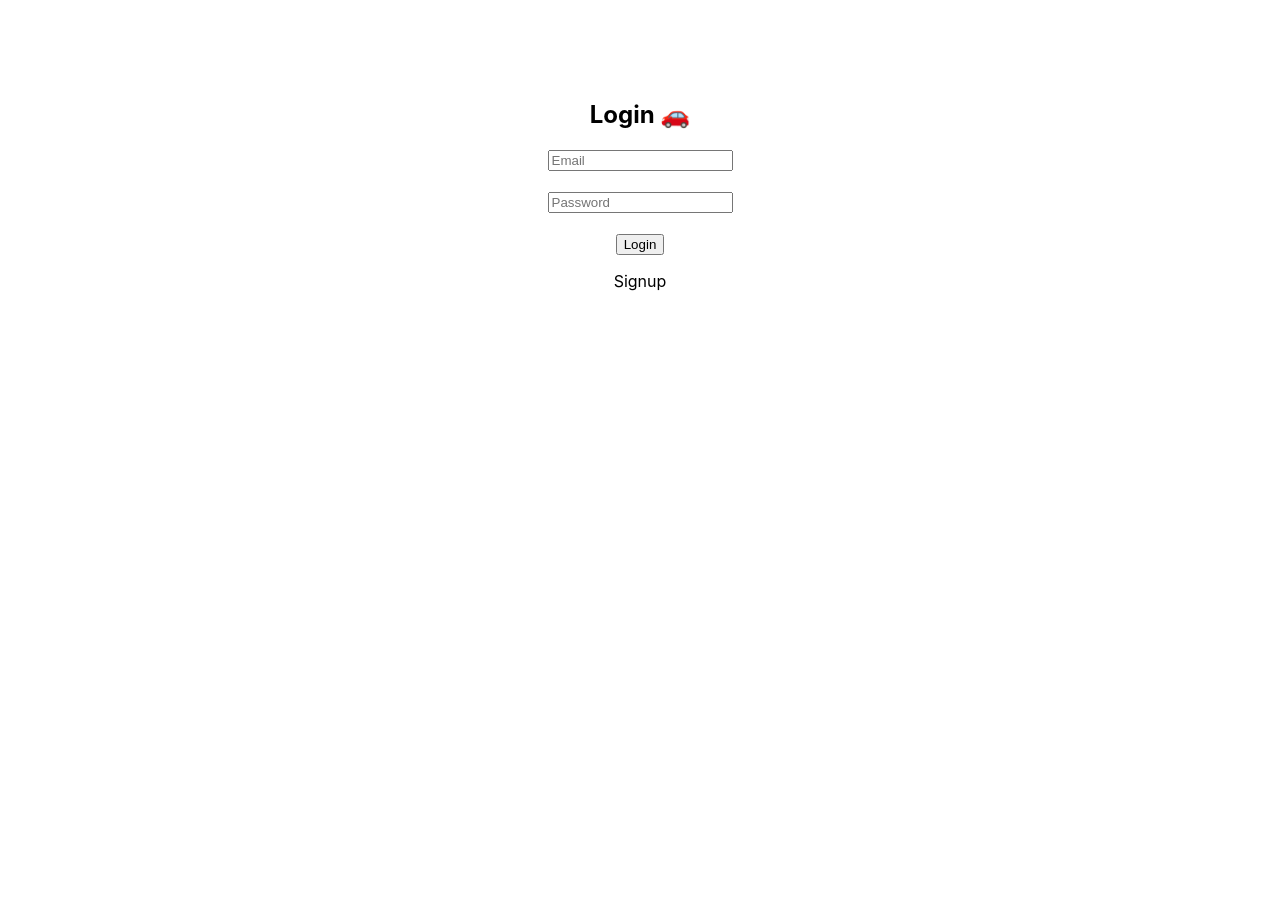
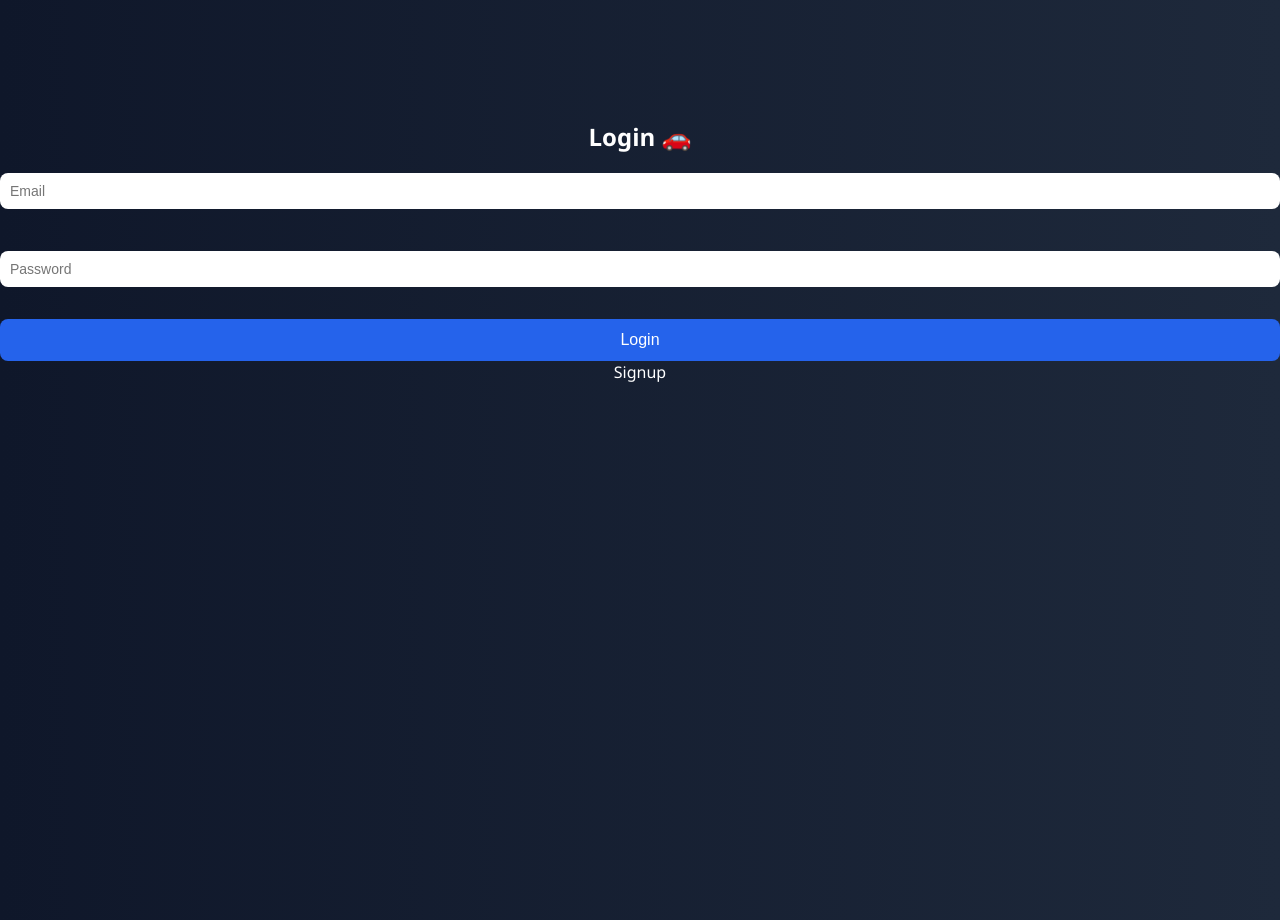
Before and after one commit to kesav-299/car-booking-backend, a React (Create React App) app in the folder client/: page / in a window 1280 px wide. Before the commit the page ends 800 px from the top, so only its background shows below. Built offline with nearby package versions, Linux system fonts and the light colour scheme.

Commit message:
premium UI + backend upgrade

```diff
--- a/client/src/App.js
+++ b/client/src/App.js
@@ -18,7 +18,17 @@ function App() {
 
   const cities = ["Visakhapatnam","Vijayawada","Srikakulam","Araku","Tirupati","Hyderabad"];
 
-  const cars = ["Dzire","Swift","Nexon","Creta","XUV 700","Harrier","Safari","X3","Innova","Baleno"];
+  // 🚗 CAR DATA WITH IMAGES
+  const cars = [
+    { name: "Dzire", img: "https://imgd.aeplcdn.com/600x337/n/cw/ec/159099/dzire.jpeg" },
+    { name: "Swift", img: "https://imgd.aeplcdn.com/600x337/n/cw/ec/54399/swift.jpeg" },
+    { name: "Nexon", img: "https://imgd.aeplcdn.com/600x337/n/cw/ec/141867/nexon.jpeg" },
+    { name: "Creta", img: "https://imgd.aeplcdn.com/600x337/n/cw/ec/106815/creta.jpeg" },
+    { name: "XUV 700", img: "https://imgd.aeplcdn.com/600x337/n/cw/ec/42355/xuv700.jpeg" },
+    { name: "Harrier", img: "https://imgd.aeplcdn.com/600x337/n/cw/ec/139139/harrier.jpeg" },
+    { name: "Safari", img: "https://imgd.aeplcdn.com/600x337/n/cw/ec/139145/safari.jpeg" },
+    { name: "X3", img: "https://imgd.aeplcdn.com/600x337/n/cw/ec/157953/x3.jpeg" }
+  ];
 
   const distances = {
     "Visakhapatnam-Vijayawada": 350,
@@ -28,13 +38,11 @@ function App() {
     "Visakhapatnam-Hyderabad": 620
   };
 
-  // FORMAT DATE
   const formatDate = (date) => {
     if (!date) return "-";
     return new Date(date).toISOString().split("T")[0];
   };
 
-  // GET FARE
   const getFare = (selectedCar) => {
     const key = `${from}-${to}`;
     const reverseKey = `${to}-${from}`;
@@ -43,22 +51,17 @@ function App() {
     if (!distance) return 0;
 
     const priceMap = {
-      "Dzire": 10, "Swift": 10, "Baleno": 11,
-      "Nexon": 12, "Creta": 13, "XUV 700": 15,
-      "Harrier": 16, "Safari": 17, "X3": 20, "Innova": 14
+      "Dzire": 10, "Swift": 10, "Nexon": 12,
+      "Creta": 13, "XUV 700": 15, "Harrier": 16,
+      "Safari": 17, "X3": 20
     };
 
-    return distance * priceMap[selectedCar];
+    return distance * (priceMap[selectedCar] || 10);
   };
 
-  // FETCH BOOKINGS
   const fetchBookings = async () => {
     const user_id = localStorage.getItem("user_id");
-
-    const res = await fetch(
-      `https://car-booking-backend-dhaw.onrender.com/bookings/${user_id}`
-    );
-
+    const res = await fetch(`https://car-booking-backend-dhaw.onrender.com/bookings/${user_id}`);
     const data = await res.json();
     setBookings(data);
   };
@@ -67,7 +70,7 @@ function App() {
     if (page === "home") fetchBookings();
   }, [page]);
 
-  // LOGIN
+  // ⚡ FAST LOGIN
   const handleLogin = async () => {
     setLoading(true);
 
@@ -78,28 +81,24 @@ function App() {
         body: JSON.stringify({ email, password })
       });
 
-      const text = await res.text();
+      const data = await res.json();
 
       if (!res.ok) {
-        alert(text);
+        alert(data);
         setLoading(false);
         return;
       }
 
-      const data = JSON.parse(text);
       localStorage.setItem("user_id", data.userId);
-
-      alert("Login successful");
       setPage("home");
 
     } catch {
-      alert("Network error");
+      alert("Server slow, try again");
     }
 
     setLoading(false);
   };
 
-  // SIGNUP
   const handleSignup = async () => {
     await fetch("https://car-booking-backend-dhaw.onrender.com/signup", {
       method: "POST",
@@ -111,27 +110,13 @@ function App() {
     setPage("login");
   };
 
-  // BOOKING
   const handleBooking = async () => {
     const user_id = localStorage.getItem("user_id");
 
-    if (!from || !to) return alert("Select cities");
     if (!startDate || !endDate) return alert("Select dates");
 
-    const today = new Date();
-    const start = new Date(startDate);
-    const end = new Date(endDate);
-
-    if (start < new Date(today.setHours(0,0,0,0))) {
-      return alert("Cannot book past dates");
-    }
-
-    if (end < start) return alert("Invalid date range");
-
-    const diff = (end - start) / (1000*60*60*24);
-    if (diff > 14) return alert("Max 14 days allowed");
-
-    const calculatedDays = Math.ceil(diff);
+    const diff = (new Date(endDate) - new Date(startDate)) / (1000*60*60*24);
+    const days = Math.ceil(diff);
 
     const res = await fetch("https://car-booking-backend-dhaw.onrender.com/book", {
       method: "POST",
@@ -139,18 +124,16 @@ function App() {
       body: JSON.stringify({
         name,
         car,
-        days: calculatedDays,
+        days,
         user_id,
-        from: from.trim(),
-        to: to.trim(),
+        from,
+        to,
         startDate,
         endDate
       })
     });
 
-    const text = await res.text();
-
-    if (!res.ok) return alert(text);
+    if (!res.ok) return alert("Booking failed");
 
     alert("✅ Booking Confirmed!");
     fetchBookings();
@@ -159,14 +142,14 @@ function App() {
   // LOGIN UI
   if (page === "login") {
     return (
-      <div style={{ textAlign:"center", marginTop:"100px" }}>
+      <div style={{ textAlign:"center", marginTop:"120px" }}>
         <h2>Login 🚗</h2>
 
         <input placeholder="Email" onChange={e=>setEmail(e.target.value)} /><br/><br/>
         <input type="password" placeholder="Password" onChange={e=>setPassword(e.target.value)} /><br/><br/>
 
-        <button onClick={handleLogin} disabled={loading}>
-          {loading ? "Logging in..." : "Login"}
+        <button onClick={handleLogin}>
+          {loading ? "Loading..." : "Login"}
         </button>
 
         <p onClick={()=>setPage("signup")}>Signup</p>
@@ -177,7 +160,7 @@ function App() {
   // SIGNUP UI
   if (page === "signup") {
     return (
-      <div style={{ textAlign:"center", marginTop:"100px" }}>
+      <div style={{ textAlign:"center", marginTop:"120px" }}>
         <h2>Signup 🚗</h2>
 
         <input placeholder="Name" onChange={e=>setName(e.target.value)} /><br/><br/>
@@ -192,73 +175,70 @@ function App() {
 
   // HOME UI
   return (
-    <div style={{ background:"#111827", color:"white", minHeight:"100vh", padding:"20px" }}>
+    <div style={{
+      background: "linear-gradient(to right,#0f172a,#1e293b)",
+      color: "white",
+      minHeight: "100vh",
+      padding: "20px"
+    }}>
 
-      <div style={{ display:"flex", justifyContent:"space-between" }}>
-        <h1>Vargo 🚗</h1>
-        <button onClick={()=>{
-          localStorage.removeItem("user_id");
-          setPage("login");
-        }}>Logout</button>
-      </div>
+      <h1>Vargo 🚗</h1>
 
-      <div style={{ background:"#1f2937", padding:"25px", borderRadius:"12px", maxWidth:"500px", margin:"40px auto" }}>
-        <h2>Plan Your Ride</h2>
-
-        <h3>Select Car</h3>
+      <div style={{ maxWidth:"600px", margin:"auto" }}>
+        <h2>Select Your Ride</h2>
 
         <div style={{
-          display: "grid",
-          gridTemplateColumns: "1fr 1fr",
-          gap: "10px"
+          display:"grid",
+          gridTemplateColumns:"1fr 1fr",
+          gap:"15px"
         }}>
           {cars.map(c => (
             <div
-              key={c}
-              onClick={() => setCar(c)}
+              key={c.name}
+              onClick={()=>setCar(c.name)}
               style={{
-                padding: "15px",
-                borderRadius: "10px",
-                cursor: "pointer",
-                background: car === c ? "#2563eb" : "#374151"
+                borderRadius:"15px",
+                overflow:"hidden",
+                cursor:"pointer",
+                background: car===c.name ? "#2563eb" : "#1f2937",
+                transform: car===c.name ? "scale(1.05)" : "scale(1)",
+                transition:"0.3s"
               }}
             >
-              <h4>{c}</h4>
-              <p>₹{getFare(c)}</p>
+              <img src={c.img} style={{width:"100%",height:"120px",objectFit:"cover"}} />
+              <div style={{padding:"10px"}}>
+                <h4>{c.name}</h4>
+                <p>₹{getFare(c.name)}</p>
+              </div>
             </div>
           ))}
         </div>
 
-        <h3>Selected Car: {car}</h3>
-        <h3>Total Fare: ₹{getFare(car)}</h3>
+        <h3>Selected: {car}</h3>
+        <h3>Total: ₹{getFare(car)}</h3>
 
-        <select value={from} onChange={e=>setFrom(e.target.value)}>
+        <select onChange={e=>setFrom(e.target.value)}>
           {cities.map(c=><option key={c}>{c}</option>)}
-        </select><br/><br/>
+        </select>
 
-        <select value={to} onChange={e=>setTo(e.target.value)}>
+        <select onChange={e=>setTo(e.target.value)}>
           {cities.map(c=><option key={c}>{c}</option>)}
-        </select><br/><br/>
+        </select>
 
-        <input type="date" onChange={e=>setStartDate(e.target.value)} /><br/><br/>
-        <input type="date" onChange={e=>setEndDate(e.target.value)} /><br/><br/>
+        <input type="date" onChange={e=>setStartDate(e.target.value)} />
+        <input type="date" onChange={e=>setEndDate(e.target.value)} />
 
         <button onClick={handleBooking}>Book Ride 🚀</button>
       </div>
 
-      <div style={{ maxWidth:"500px", margin:"20px auto" }}>
+      <div style={{ maxWidth:"600px", margin:"30px auto" }}>
         <h3>Your Bookings</h3>
 
-        {bookings.map((b) => (
-          <div key={b.id} style={{
-            background: "#1f2937",
-            padding: "15px",
-            margin: "12px 0",
-            borderRadius: "10px"
-          }}>
-            <h3>📍 {b.from_city || "N/A"} → {b.to_city || "N/A"}</h3>
+        {bookings.map(b => (
+          <div key={b.id} style={{background:"#1f2937",padding:"15px",margin:"10px 0",borderRadius:"10px"}}>
+            <p>📍 {b.from_city} → {b.to_city}</p>
             <p>📅 {formatDate(b.startDate)} → {formatDate(b.endDate)}</p>
-            <p>🚗 {b.car} | ⏳ {b.days} days</p>
+            <p>🚗 {b.car}</p>
           </div>
         ))}
       </div>
--- a/client/src/index.css
+++ b/client/src/index.css
@@ -1,13 +1,97 @@
-body {
+/* RESET */
+* {
   margin: 0;
-  font-family: -apple-system, BlinkMacSystemFont, 'Segoe UI', 'Roboto', 'Oxygen',
-    'Ubuntu', 'Cantarell', 'Fira Sans', 'Droid Sans', 'Helvetica Neue',
-    sans-serif;
-  -webkit-font-smoothing: antialiased;
-  -moz-osx-font-smoothing: grayscale;
+  padding: 0;
+  box-sizing: border-box;
 }
 
-code {
-  font-family: source-code-pro, Menlo, Monaco, Consolas, 'Courier New',
-    monospace;
+/* BODY */
+body {
+  font-family: 'Segoe UI', sans-serif;
+  background: linear-gradient(to right, #0f172a, #1e293b);
+  color: white;
+  min-height: 100vh;
 }
+
+/* SCROLLBAR */
+::-webkit-scrollbar {
+  width: 6px;
+}
+::-webkit-scrollbar-thumb {
+  background: #2563eb;
+  border-radius: 10px;
+}
+
+/* INPUTS */
+input, select {
+  width: 100%;
+  padding: 10px;
+  margin: 10px 0;
+  border-radius: 8px;
+  border: none;
+  outline: none;
+  font-size: 14px;
+}
+
+/* BUTTON */
+button {
+  padding: 12px;
+  width: 100%;
+  border-radius: 8px;
+  border: none;
+  background: #2563eb;
+  color: white;
+  font-size: 16px;
+  cursor: pointer;
+  transition: 0.3s;
+}
+
+button:hover {
+  background: #1d4ed8;
+  transform: scale(1.02);
+}
+
+/* CARD */
+.card {
+  background: #1f2937;
+  padding: 15px;
+  border-radius: 12px;
+  margin: 10px 0;
+  transition: 0.3s;
+}
+
+.card:hover {
+  transform: translateY(-3px);
+}
+
+/* CAR CARD */
+.car-card {
+  border-radius: 15px;
+  overflow: hidden;
+  cursor: pointer;
+  transition: 0.3s;
+  background: #1f2937;
+}
+
+.car-card img {
+  width: 100%;
+  height: 120px;
+  object-fit: cover;
+}
+
+.car-card.active {
+  background: #2563eb;
+  transform: scale(1.05);
+}
+
+/* HEADINGS */
+h1, h2, h3 {
+  margin-bottom: 10px;
+}
+
+/* CENTER CONTAINER */
+.container {
+  max-width: 600px;
+  margin: auto;
+  padding: 20px;
+}
```
Also changed, not shown: 1 other file (tests, documents, lock files or other folders).
